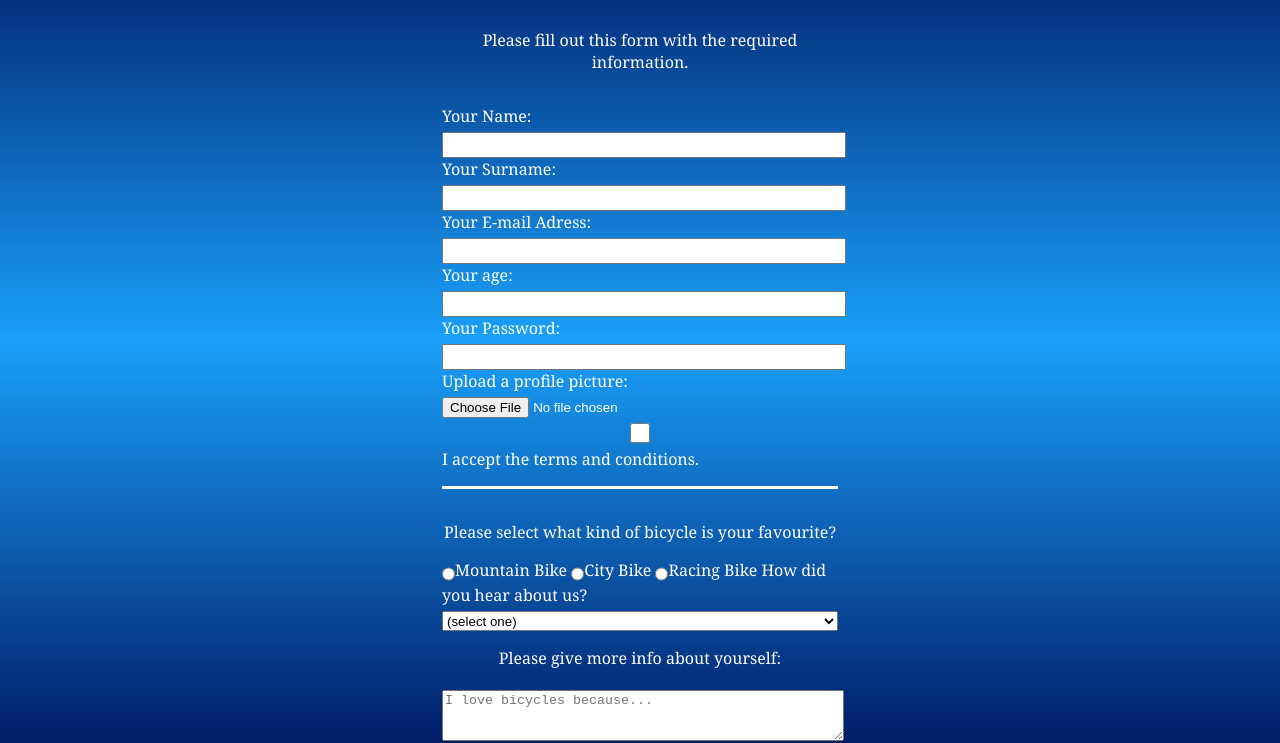
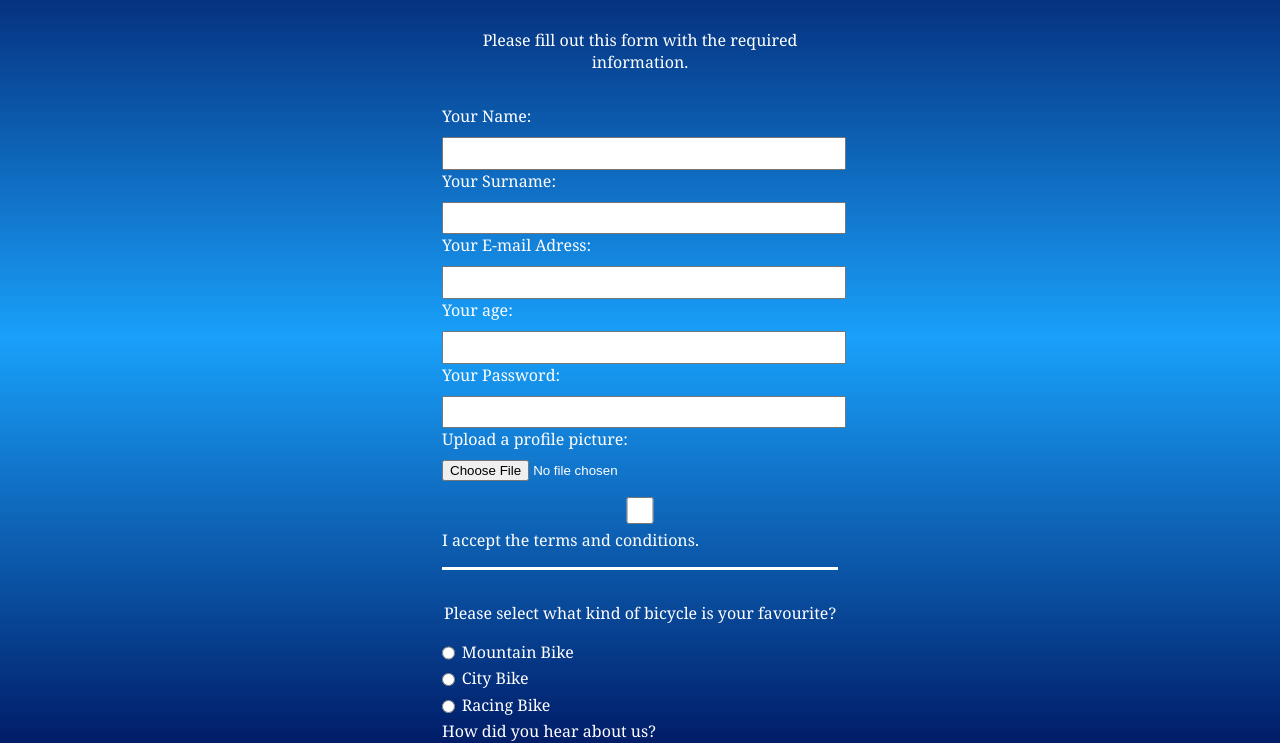
Before and after one commit to oguzhandemirci1993/Registration-Form, a plain HTML site: page index.html in a window 1280 px wide. Shown: the part 78-821 px from the top of the page. Drawn offline with Linux system fonts and the light colour scheme.

Commit message:
Continued CSS styling and alignments.

```diff
--- a/styles.css
+++ b/styles.css
@@ -5,24 +5,34 @@ body {
   height:100vh;
   margin: 0;
   font-family: Georgia, Calibri;
+  font-size: 16px;
  }
 
 input,select,textarea {
   width: 100%;
-  min-height: 1.5em;
-  margin: 5px 0 0 0;
+  min-height: 2em;
+  margin: 10px 0 0 0;
 }
 
 form {
-  display: block;
   max-width: 400px;
   min-width: 200px;
   width: 60vw;
   margin:0.1em auto;
 }
 
+label {
+  display:block;
+}
+
+input[type="checkbox"] {
+  display:unset;
+}
+
+
 .radio-set {
   width: unset;
+  margin:0 0.5em 0 0;
   vertical-align: middle;
 }
 
@@ -45,12 +55,6 @@ fieldset {
 
 fieldset:last-of-type {
   border-bottom: none;
-}
-
-
-p {
-font-size: 16px;
-
 }
 
 h1,p {
```
